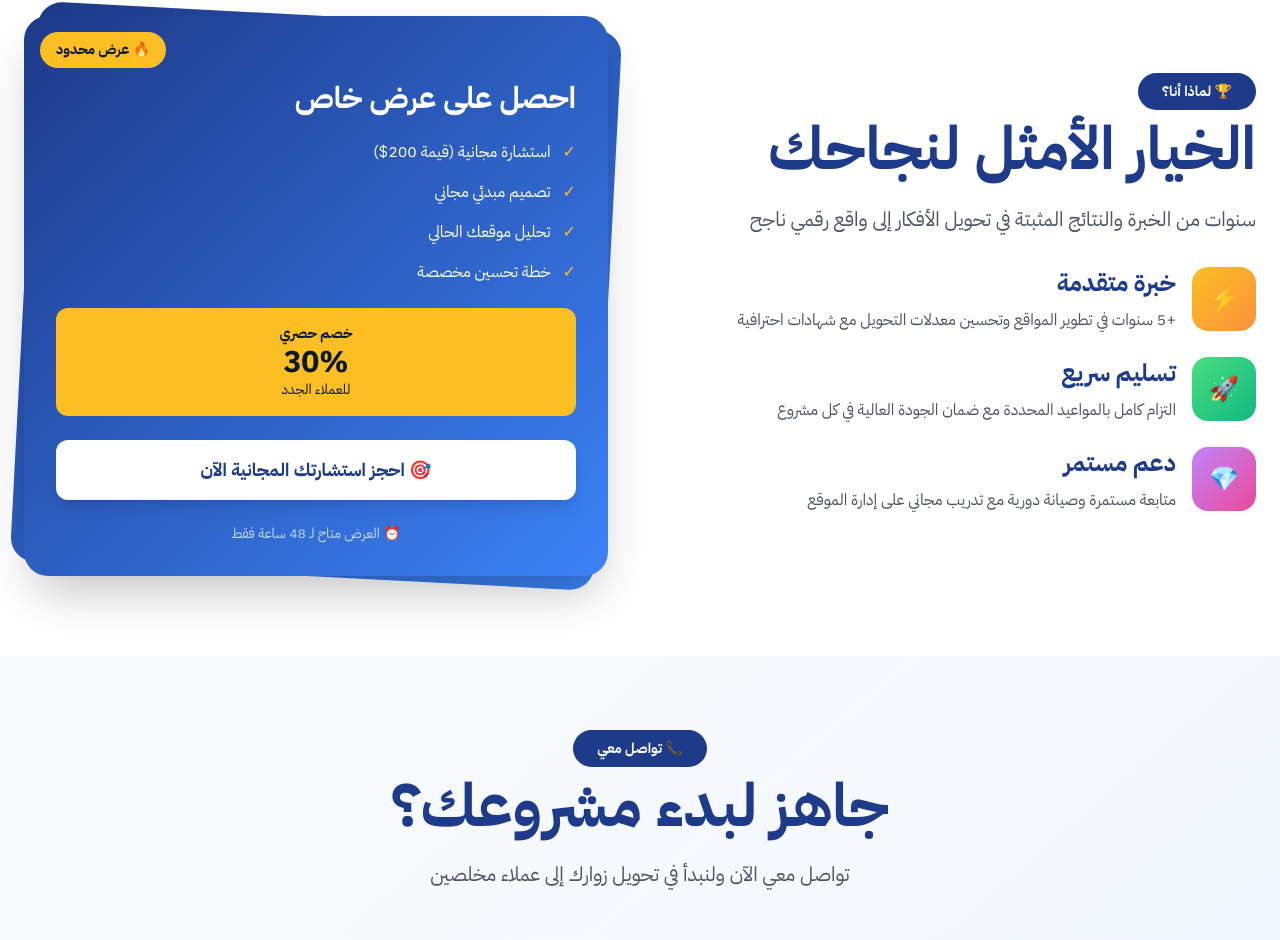
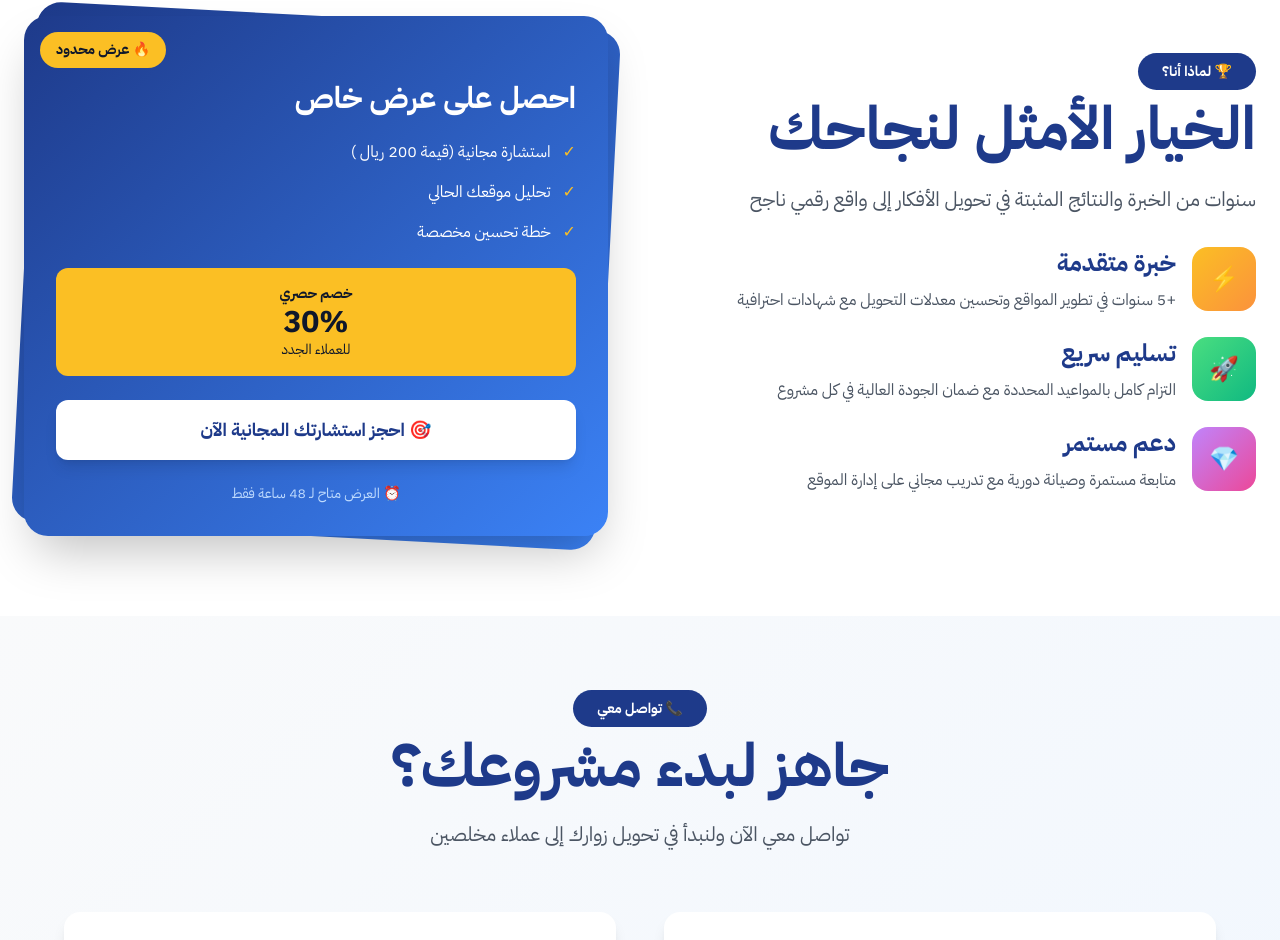
Before and after one commit to mysitego/Mahmoud_Hamoud, a plain HTML site: page index.html in a window 1280 px wide. Shown: the part 2795-3735 px from the top of the page. Drawn offline with nearby package versions, Linux system fonts and the light colour scheme.

Commit message:
alter ardh

```diff
--- a/index.html
+++ b/index.html
@@ -587,12 +587,9 @@
                             <div class="space-y-4">
                                 <div class="flex items-center space-x-reverse space-x-3">
                                     <span class="text-accent-yellow">✓</span>
-                                    <span>استشارة مجانية (قيمة 200$)</span>
+                                    <span>استشارة مجانية (قيمة 200 ريال )</span>
                                 </div>
-                                <div class="flex items-center space-x-reverse space-x-3">
-                                    <span class="text-accent-yellow">✓</span>
-                                    <span>تصميم مبدئي مجاني</span>
-                                </div>
+
                                 <div class="flex items-center space-x-reverse space-x-3">
                                     <span class="text-accent-yellow">✓</span>
                                     <span>تحليل موقعك الحالي</span>
```
